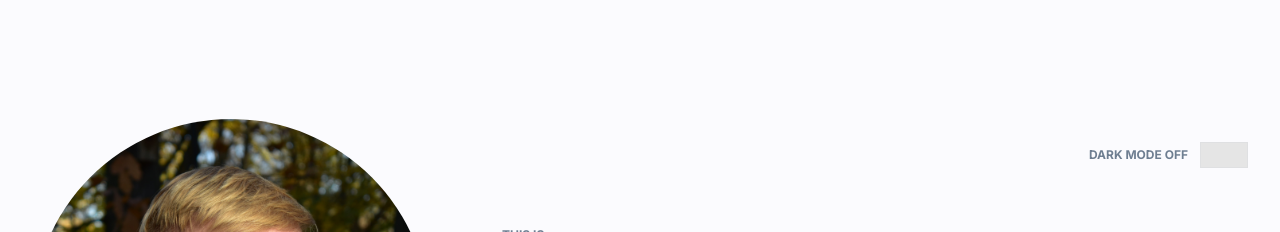
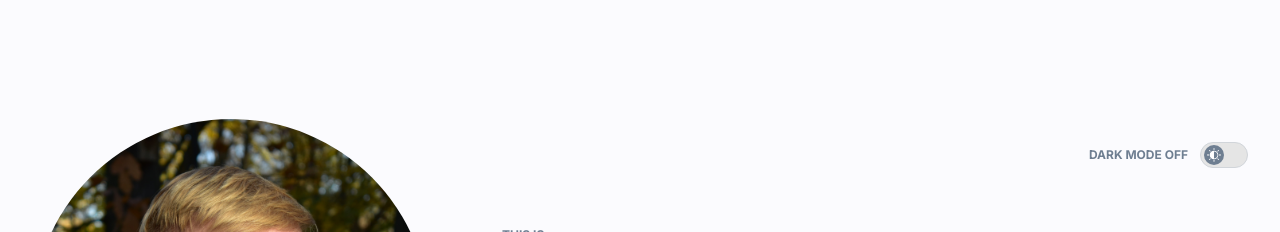
Before and after one commit to wojdaSoftware/personal-homepage, a React (Create React App) app: page / in a window 1280 px wide. Shown: the top 232 px of the page. Built offline with nearby package versions, Linux system fonts and the light colour scheme.

Commit message:
theme button styled

```diff
--- a/src/components/features/ThemeButton/ThemeButton.js
+++ b/src/components/features/ThemeButton/ThemeButton.js
@@ -1,6 +1,7 @@
 import { useDispatch, useSelector } from "react-redux";
-import { ThemeButtonContainer, StyledThemeButtonText, StyledThemeButton } from "./styled";
+import { ThemeButtonContainer, StyledThemeButtonText, StyledThemeButton, StyledIconContainer, StyledSunIcon } from "./styled";
 import { selectTheme, toggleTheme } from "./themeButtonSlice";
+
 
 const ThemeButton = () => {
   const dispatch = useDispatch();
@@ -11,7 +12,11 @@ const ThemeButton = () => {
       <StyledThemeButtonText>
         DARK MODE {darkTheme ? "ON" : "OFF"}
       </StyledThemeButtonText>
-      <StyledThemeButton onClick={() => dispatch(toggleTheme())} />
+      <StyledThemeButton onClick={() => dispatch(toggleTheme())} >
+        <StyledIconContainer darkTheme={darkTheme}>
+          <StyledSunIcon />
+        </StyledIconContainer>
+      </StyledThemeButton>
     </ThemeButtonContainer>
   );
 }
--- a/src/components/features/ThemeButton/styled.js
+++ b/src/components/features/ThemeButton/styled.js
@@ -1,4 +1,5 @@
-import styled from "styled-components";
+import styled, { css } from "styled-components";
+import { ReactComponent as SunIcon } from '../../../images/sun-icon.svg'
 
 export const StyledThemeButtonText = styled.span`
   color: ${({ theme }) => theme.color.slateGray};
@@ -15,8 +16,10 @@ export const StyledThemeButton = styled.button`
   display: inline-block;
   width: 48px;
   height: 26px;
-  border: 1px solid ${({theme}) => theme.color.ironTransparent};
-  background-color: ${({theme}) => theme.color.mercury};
+  border: 1px solid ${({ theme }) => theme.color.iron};
+  background-color: ${({ theme }) => theme.color.mercury};
+  border-radius: 13px;
+  padding: 1px 3px;
 `;
 
 export const ThemeButtonContainer = styled.div`
@@ -28,3 +31,21 @@ export const ThemeButtonContainer = styled.div`
     align-items: start;
   }
 `;
+
+export const StyledSunIcon = styled(SunIcon)`
+  align-self: center;
+`;
+
+export const StyledIconContainer = styled.div`
+  display: flex;
+  justify-content: center;
+  border-radius: 50%;
+  height: 20px;
+  width: 20px;
+  background-color: ${({ theme }) => theme.color.slateGray};
+  transition-duration: 100ms;
+
+  ${({ darkTheme }) => darkTheme && css`
+        transform: translateX(100%);
+  `}
+`;
--- a/src/theme.js
+++ b/src/theme.js
@@ -12,6 +12,7 @@ export const theme = {
     scienceBlue: "#0366D6",
     scienceBlueTransparent: "rgba(3, 102, 214, 0.2)",
     ironTransparent: "rgba(209, 213, 218, 0.3)",
+    iron: "rgba(209, 213, 218, 1)",
     parsley: "rgba(20, 70, 32, 0.2)",
     anakiwa: "#8CC2FF",
     violet: "rgba(9, 10, 51, 0.03)",
```
Also changed, not shown: src/images/sun-icon.svg (added).
